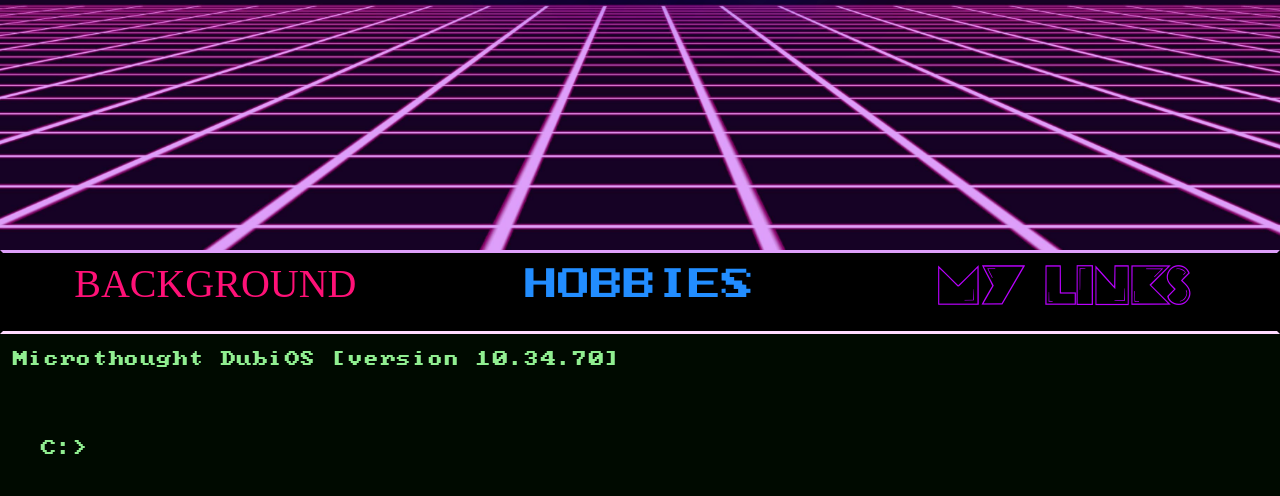
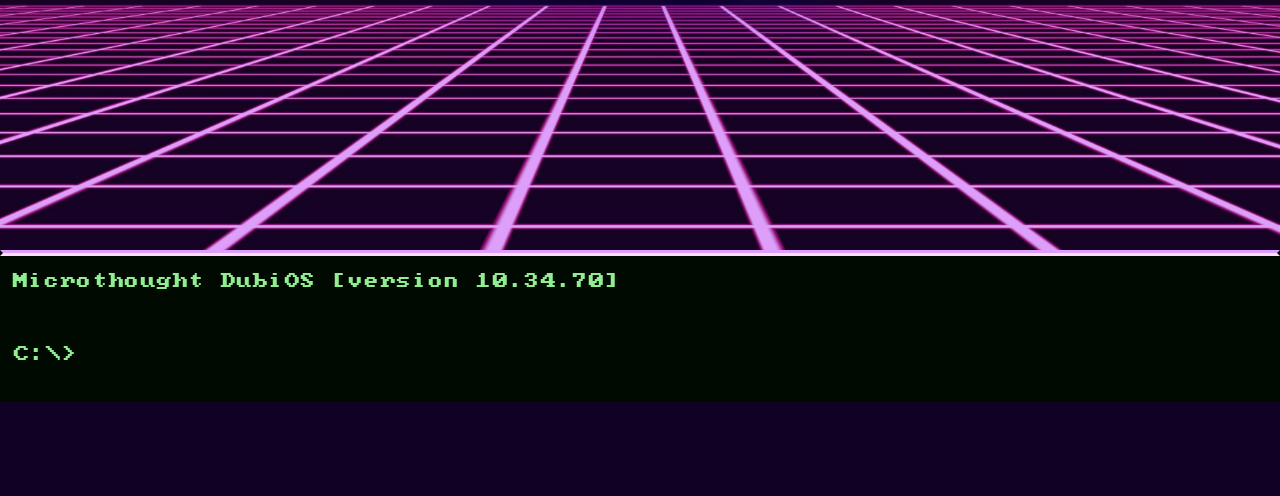
Before and after one commit to Peter-White/another-portfolio, a Flask app: page / in a window 1280 px wide. Shown: the part 508-1004 px from the top of the page. After the commit the page ends 910 px from the top, so only its background shows below. Run offline with Flask 2, Linux system fonts and the light colour scheme; some libraries are stand-ins or nearby versions; some web fonts are replaced.

Commit message:
Starting input functionality, TODO: Intergrage more flask operations including logging in

```diff
--- a/app/static/css/style.css
+++ b/app/static/css/style.css
@@ -98,13 +98,14 @@ div#dosBoxx {
   width: 100%;
 }
 
-span#basic-addon3 {
+span#path {
   color: lightgreen;
   background: rgb(0, 10, 0);
   border-color: rgb(0, 10, 0);
+  padding: 0;
 }
 
-input#basic-url {
+input#command-input {
   color: lightgreen;
   background: rgb(0, 10, 0);
   border-color: rgb(0, 10, 0);
--- a/app/static/js/script.js
+++ b/app/static/js/script.js
@@ -1,16 +1,29 @@
-// $(document).ready(function(){
+$(document).ready(function(){
 
-// 	var header = $("#myHeader");
-// 	var sticky = header.offset().top;;
+  var $path = $("#path");
+  var $command-input = $("#command-input");
 
-// 	window.onscroll = function() {
+  function changePath(path) {
+    return path;
+  }
 
-// 		if (window.pageYOffset > sticky) {
-// 			header.addClass("sticky");
-// 		} else {
-// 			header.removeClass("sticky");
-// 		}
+  var commands = {
+    "cd": "Change directory",
+    "run": "Run application",
+    "help": "Get function names",
+    "stuff": "See all files in directory",
+    "nav": "Open program navigation menu",
+    "login": "Log in to your Personal Computer account",
+    "logout": "Log out of your Personal Computer account",
+    "register": "Create a Personal Computer account to log in and log out of",
+    "cleanse": "Purge all items on screen from existence",
+    "getmeouttahere": "Quit"
+  };
 
-// 	};
+  $command-input.on("keypress", function(e){
+    if(e.which == 13) {
+      console.log(commands[$(this).val()]);
+    }
+  });
 
-// });
+});
--- a/app/templates/index.html
+++ b/app/templates/index.html
@@ -16,11 +16,6 @@
       <div class="flux"><h1>White</h1></div>
     </div>
     <div class="nav-container">
-      <div class="row">
-        <div class="col-md-4 link"><p class="neon-text nt1"><a class="neon-link" href="#history">BACKGROUND</a></p></div>
-        <div class="col-md-4 link"><p class="neon-text nt2"><a class="neon-link" href="#goals">HOBBIES</a></p></div>
-        <div class="col-md-4 link"><p class="neon-text nt6"><a class="neon-link" href="#my_links">MY LINKS</a></p></div>
-      </div>
     </div>
   </header>
 
@@ -33,19 +28,16 @@
       </div>
       <div class="row cell">
         <div class="col-md-12">
-          <p class="command" id="history"></p>
-          <div class="col-md-12">
-            <div class="input-group mb-3">
-              <div class="input-group-prepend">
-                <span class="input-group-text" id="basic-addon3">C:></span>
-              </div>
-              <input type="text" class="form-control" id="basic-url" aria-describedby="basic-addon3">
+          <div class="input-group mb-3">
+            <div class="input-group-prepend">
+              <span class="input-group-text" id="path">C:\></span>
             </div>
+            <input type="text" class="form-control" id="command-input" aria-describedby="basic-addon3">
           </div>
         </div>
       </div> <!-- end of row -->
   </main>
-
+  <footer></footer>
   <script type="text/javascript" src="../static/js/jquery.min.js"></script>
   <script type="text/javascript" src="../static/js/script.js"></script>
 </body>
```
